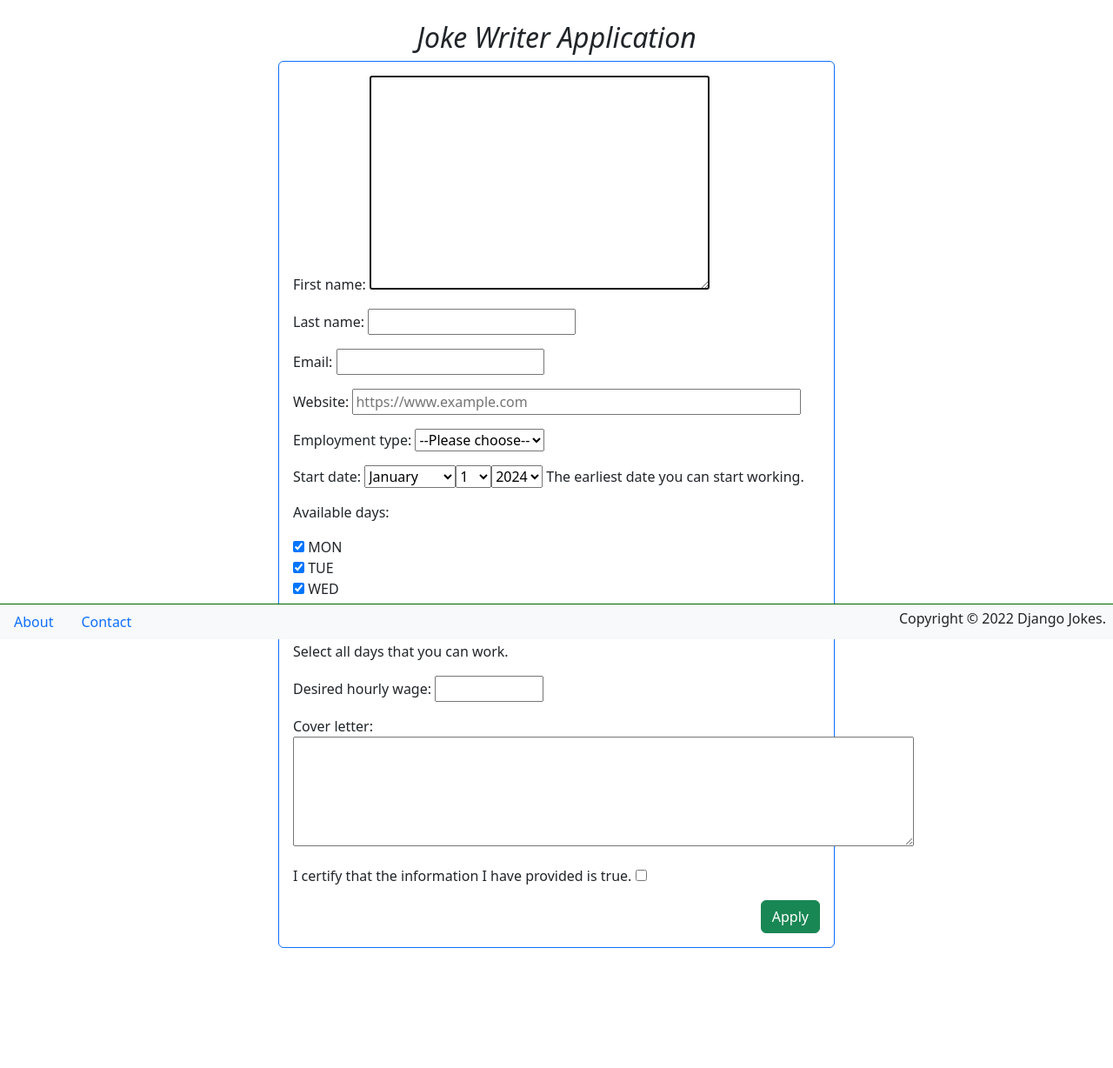
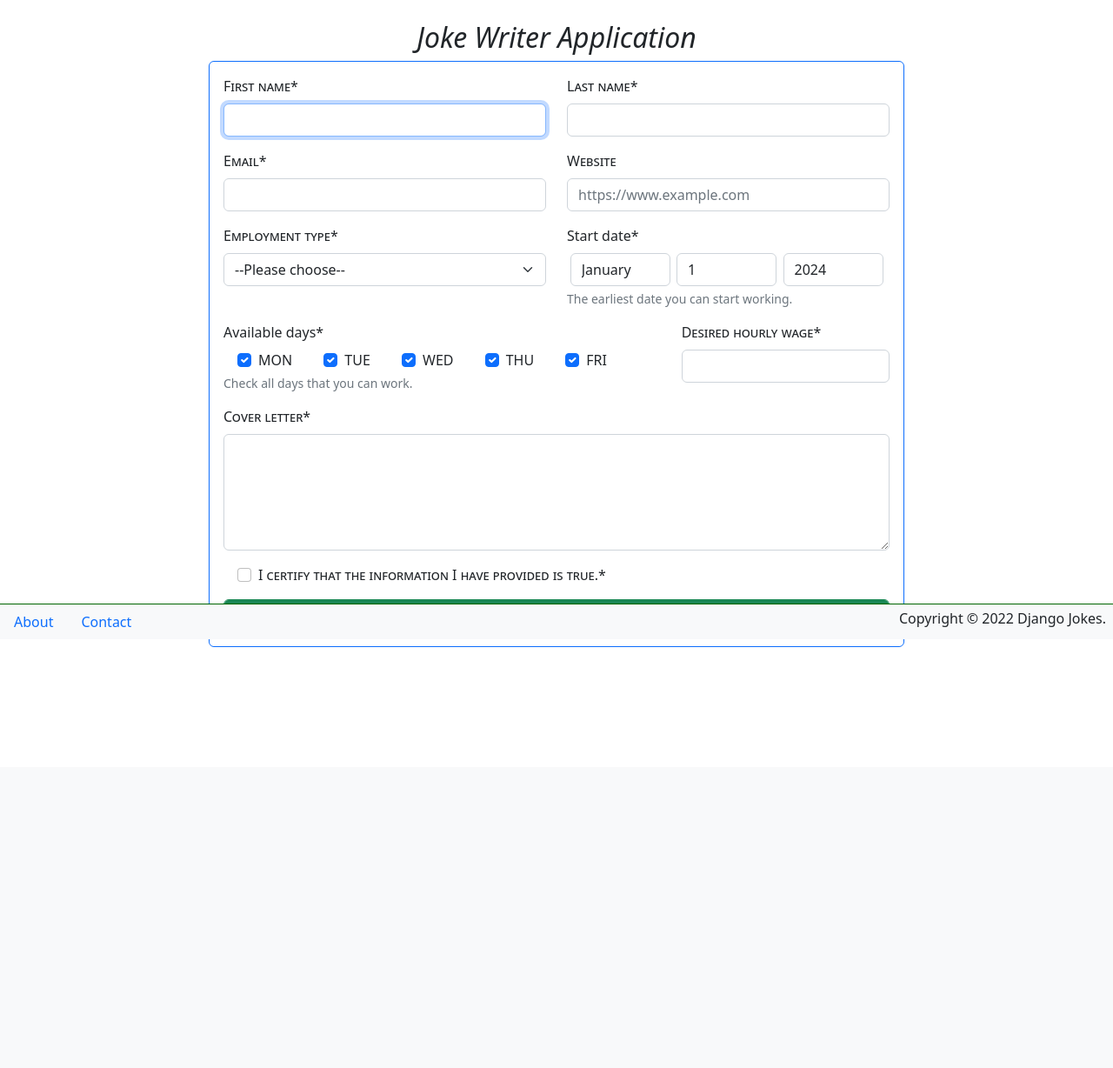
Before and after one commit to nmourit/djangojokes.com, a Django app: page /jobs/job-app/ in a window 1280 px wide. Shown: the part 65-1293 px from the top of the page at 87% size. After the commit the page ends 809 px from the top, so only its background shows below. Run offline with Django 5.2, Linux system fonts and the light colour scheme; some libraries are stand-ins or nearby versions.

Commit message:
installed crispy forms

```diff
--- a/jobs/forms.py
+++ b/jobs/forms.py
@@ -8,6 +8,7 @@ def validate_future_date(value):
         raise ValidationError(
             message=f'{value} is in the past.', code='past_date'
         )
+
 
 class JobApplicationForm(forms.Form):
     EMPLOYMENT_TYPES = (
@@ -28,37 +29,38 @@ class JobApplicationForm(forms.Form):
     YEARS = range(datetime.now().year, datetime.now().year+2)
 
     first_name = forms.CharField(
-        widget=forms.Textarea(attrs={'autofocus': True})
+       widget=forms.TextInput(attrs={'autofocus': True})
     )
     last_name = forms.CharField()
     email = forms.EmailField()
-    website = forms.URLField(
+    website = forms.CharField(
         required=False,
-        widget=forms.URLInput(
-            attrs={
-                'placeholder': 'https://www.example.com',
-                'size': '50'
-            }
+        widget=forms.TextInput(
+            attrs={'placeholder':'https://www.example.com', 'size':'50'}
         ),
         validators=[URLValidator(schemes=['http', 'https'])]
     )
     employment_type = forms.ChoiceField(choices=EMPLOYMENT_TYPES)
     start_date = forms.DateField(
         help_text='The earliest date you can start working.',
-        widget=forms.SelectDateWidget(years=YEARS),
+        widget=forms.SelectDateWidget(
+            years=YEARS,
+            attrs={'style': 'width: 31%; display: inline-block; margin: 0 1%'}
+        ),
         validators=[validate_future_date],
         error_messages = {'past_date': 'Please enter a future date.'}
     )
-    available_days = forms.MultipleChoiceField(
+    available_days = forms.TypedMultipleChoiceField(
         choices=DAYS,
-        help_text='Select all days that you can work.',
+        coerce=int,
+        help_text='Check all days that you can work.',
         widget=forms.CheckboxSelectMultiple(
             attrs={'checked':True}
         )
     )
     desired_hourly_wage = forms.DecimalField(
         widget=forms.NumberInput(
-            attrs={'min': '10.00', 'max': '100.00', 'step': '.25'}
+            attrs={'min':'10.00', 'max':'100.00', 'step':'.25'}
         )
     )
     cover_letter = forms.CharField(
--- a/static/css/main.css
+++ b/static/css/main.css
@@ -13,3 +13,14 @@
   h2 {
     font-style: italic;
   }
+
+  /* FORM STYLES */
+  label {
+    font-variant: small-caps;
+  }
+
+  .form-check {
+    display: inline-block;
+    font-weight: normal;
+    margin: 0 1rem;
+  }
--- a/templates/jobs/joke_writer.html
+++ b/templates/jobs/joke_writer.html
@@ -1,13 +1,47 @@
 {% extends "_base.html" %}
+{% load crispy_forms_tags %}
 
 {% block title %}Job Application: Joke Writer{% endblock %}
 {% block main %}
-	<h2 class="text-center">Joke Writer Application</h2>
-	<div class="card border-primary m-auto mb-3 p-3" style="max-width: 40rem">
-		<form method="post">
-			{% csrf_token %}
-			{{ form.as_p }}
-			<button class="btn btn-success float-end">Apply</button>
-		</form>
-	</div>
+  <h2 class="text-center">Joke Writer Application</h2>
+  <div class="card border-primary m-auto mb-3 p-3" style="max-width: 50rem">
+    <form method="post" novalidate>
+      {% csrf_token %}
+      <div class="row">
+        <div class="col-md-6 mb-0">
+          {{ form.first_name|as_crispy_field }}
+        </div>
+        <div class="col-md-6 mb-0">
+          {{ form.last_name|as_crispy_field }}
+        </div>
+      </div>
+      <div class="row">
+        <div class="col-md-6 mb-0">
+          {{ form.email|as_crispy_field }}
+        </div>
+        <div class="col-md-6 mb-0">
+          {{ form.website|as_crispy_field }}
+        </div>
+      </div>
+      <div class="row">
+        <div class="col-md-6 mb-0">
+          {{ form.employment_type|as_crispy_field }}
+        </div>
+        <div class="col-md-6 mb-0">
+          {{ form.start_date|as_crispy_field }}
+        </div>
+      </div>
+      <div class="row">
+        <div class="col-md-8 mb-0">
+          {{ form.available_days|as_crispy_field  }}
+        </div>
+        <div class="col-md-4 mb-0">
+          {{ form.desired_hourly_wage|as_crispy_field }}
+        </div>
+      </div>
+      {{ form.cover_letter|as_crispy_field }}
+      {{ form.confirmation|as_crispy_field }}
+      <button class="form-control btn btn-success">Apply</button>
+    </form>
+  </div>
 {% endblock %}
```
Also changed, not shown: djangojokes/settings.py (+7 -0 lines).
